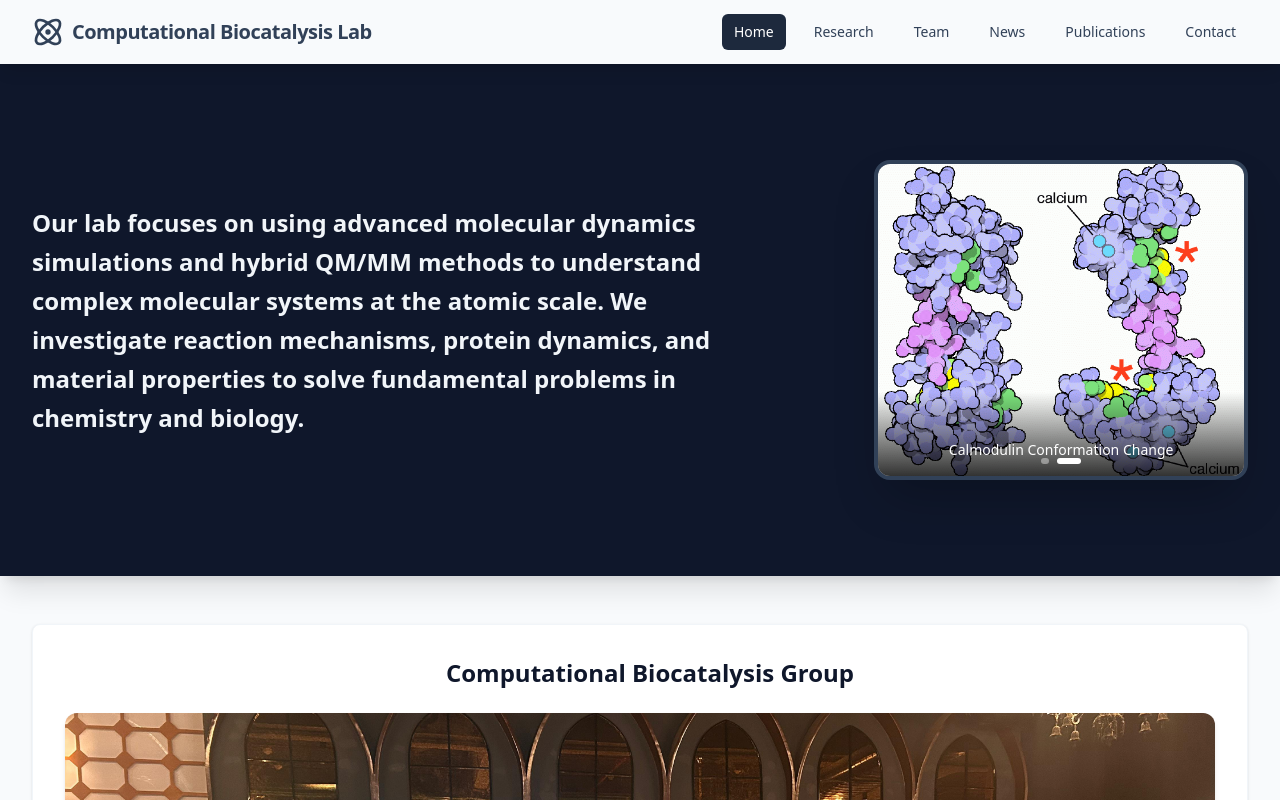
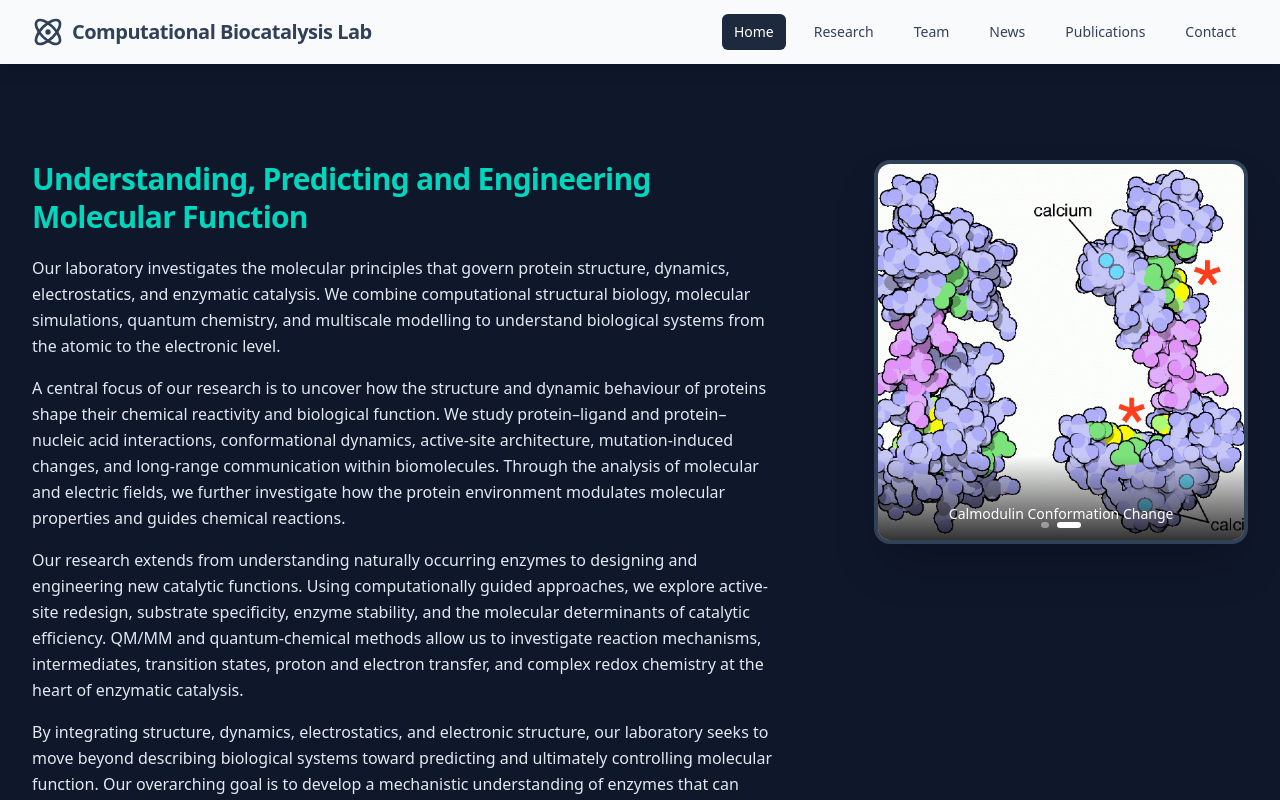
Before and after one commit to vaibhavbhatt016/compbiocat, a React (Vite) app: page / in a window 1280 px wide. Shown: the top 800 px of the page. Built offline with nearby package versions, Linux system fonts and the light colour scheme.

Commit message:
Update Home page hero description beside carousel

```diff
--- a/src/pages/Home.jsx
+++ b/src/pages/Home.jsx
@@ -32,15 +32,28 @@ const Home = () => {
                 <div className="max-w-7xl mx-auto px-4 sm:px-6 lg:px-8">
                     <div className="flex flex-col md:flex-row items-center gap-12 md:gap-24">
                         {/* Text Content - 66% width */}
-                        <div className="w-full md:w-2/3 space-y-4">
-                            <p className="text-xl md:text-2xl font-bold text-slate-100 leading-relaxed text-left">
-                                Our lab focuses on using advanced molecular dynamics simulations and hybrid QM/MM methods to understand complex molecular systems at the atomic scale.
-                                We investigate reaction mechanisms, protein dynamics, and material properties to solve fundamental problems in chemistry and biology.
-                            </p>
+                        <div className="w-full md:w-2/3 space-y-5 text-left">
+                            <h1 className="text-2xl md:text-3xl font-extrabold text-teal-400 tracking-tight leading-tight">
+                                Understanding, Predicting and Engineering Molecular Function
+                            </h1>
+                            <div className="space-y-4 text-slate-200 text-sm md:text-base leading-relaxed">
+                                <p>
+                                    Our laboratory investigates the molecular principles that govern protein structure, dynamics, electrostatics, and enzymatic catalysis. We combine computational structural biology, molecular simulations, quantum chemistry, and multiscale modelling to understand biological systems from the atomic to the electronic level.
+                                </p>
+                                <p>
+                                    A central focus of our research is to uncover how the structure and dynamic behaviour of proteins shape their chemical reactivity and biological function. We study protein–ligand and protein–nucleic acid interactions, conformational dynamics, active-site architecture, mutation-induced changes, and long-range communication within biomolecules. Through the analysis of molecular and electric fields, we further investigate how the protein environment modulates molecular properties and guides chemical reactions.
+                                </p>
+                                <p>
+                                    Our research extends from understanding naturally occurring enzymes to designing and engineering new catalytic functions. Using computationally guided approaches, we explore active-site redesign, substrate specificity, enzyme stability, and the molecular determinants of catalytic efficiency. QM/MM and quantum-chemical methods allow us to investigate reaction mechanisms, intermediates, transition states, proton and electron transfer, and complex redox chemistry at the heart of enzymatic catalysis.
+                                </p>
+                                <p>
+                                    By integrating structure, dynamics, electrostatics, and electronic structure, our laboratory seeks to move beyond describing biological systems toward predicting and ultimately controlling molecular function. Our overarching goal is to develop a mechanistic understanding of enzymes that can guide the rational design of new and improved biological catalysts.
+                                </p>
+                            </div>
                         </div>
 
                         {/* Image Carousel - 35% width */}
-                        <div className="w-full md:w-1/3 relative h-64 md:h-80 rounded-2xl overflow-hidden shadow-2xl border-4 border-slate-700">
+                        <div className="w-full md:w-1/3 relative h-72 md:h-96 rounded-2xl overflow-hidden shadow-2xl border-4 border-slate-700 self-start">
                             {homeImages.map((image, index) => (
                                 <div
                                     key={index}
```
